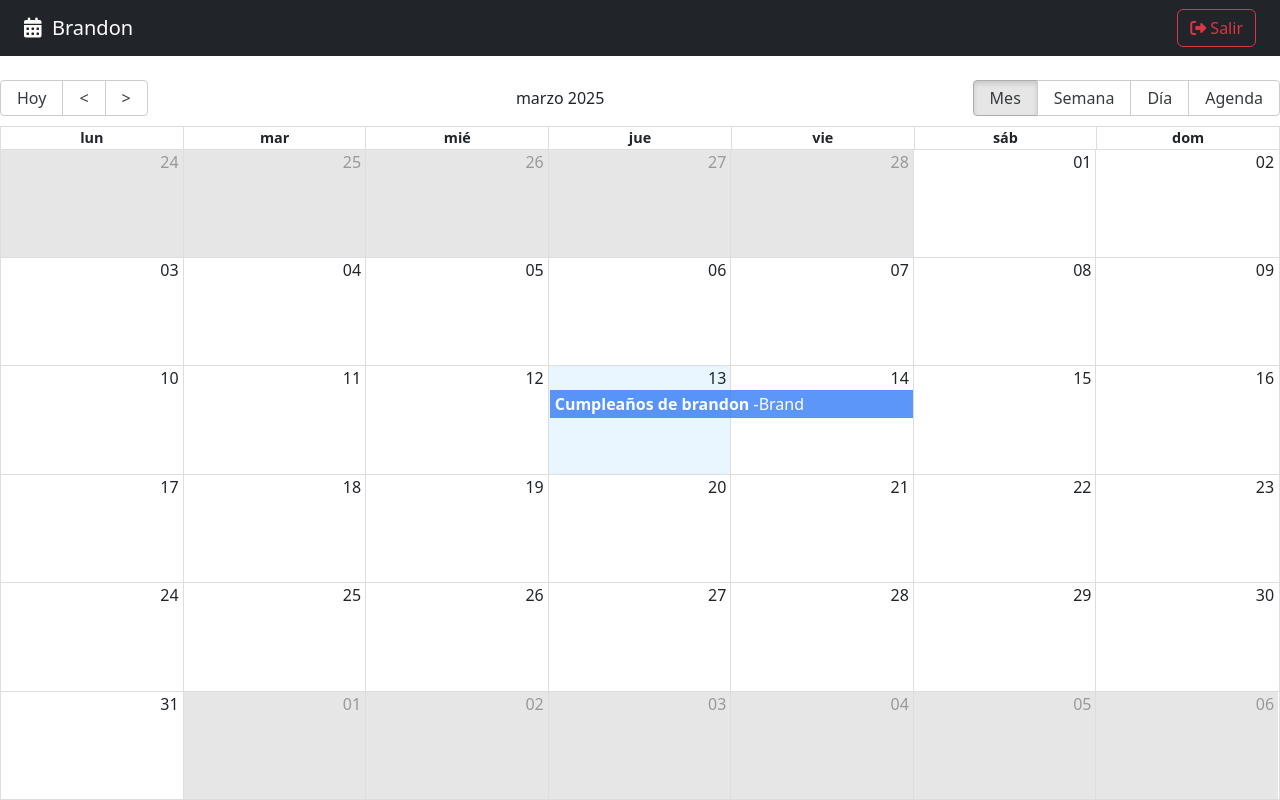
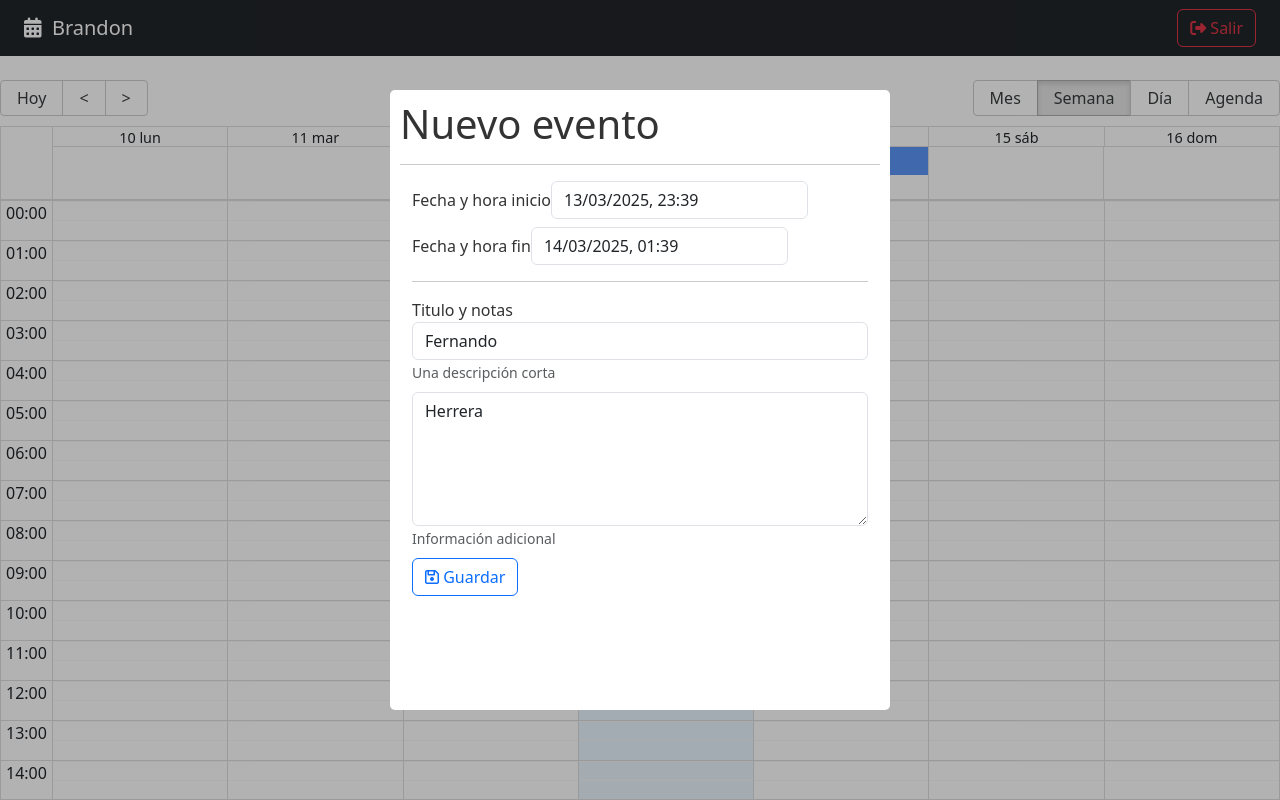
Before and after one commit to BrandGerry/calendar, a React (Vite) app: page / in a window 1280 px wide. Built offline with nearby package versions, Linux system fonts and the light colour scheme.

Commit message:
ADD:Calendar modal

```diff
--- a/package.json
+++ b/package.json
@@ -13,7 +13,9 @@
     "date-fns": "^4.1.0",
     "react": "^19.0.0",
     "react-big-calendar": "^1.18.0",
+    "react-datepicker": "^8.2.1",
     "react-dom": "^19.0.0",
+    "react-modal": "^3.16.3",
     "react-router-dom": "^7.3.0"
   },
   "devDependencies": {
--- a/src/calendar/pages/CalendarPage.jsx
+++ b/src/calendar/pages/CalendarPage.jsx
@@ -6,6 +6,7 @@
 import { localizer } from "../../helpers/calendarLocalizer";
 import { getMessagesEs } from "../../helpers/getMessages";
 import { CalendarEvent } from "./components/CalendarEvent";
+import { CalendarModal } from "./components/CalendarModal";
 
 const events = [
   {
@@ -24,8 +25,11 @@
 export const CalendarPage = () => {
   // const [view, setView] = useState(Views.MONTH);
   // const [date, setDate] = useState(new Date());
+  const [lastView, setLastView] = useState(
+    localStorage.getItem("lastView") || "week"
+  );
+
   const eventStyleGetter = (event, start, end, isSelected) => {
-    console.log("PUMAS", event, start, end, isSelected);
     const style = {
       backgroundColor: "#347CF7",
       borderRadius: "0px",
@@ -36,6 +40,20 @@
       style,
     };
   };
+
+  const onDoubleClick = (event) => {
+    console.log("hulk", { double: event });
+  };
+
+  const onSelect = (event) => {
+    console.log("marmota", { click1: event });
+  };
+
+  const onViewChanged = (event) => {
+    localStorage.setItem("lastView", event);
+    setLastView(event);
+  };
+
   return (
     <>
       <Navbar />
@@ -43,18 +61,23 @@
         culture="es"
         localizer={localizer}
         events={events}
+        defaultView={lastView}
         startAccessor="start"
         endAccessor="end"
         style={{ height: "calc(100vh - 80px)" }}
         messages={getMessagesEs()}
         eventPropGetter={eventStyleGetter}
         components={{ event: CalendarEvent }}
+        onDoubleClickEvent={onDoubleClick}
+        onSelectEvent={onSelect}
+        onView={onViewChanged}
         // view={view}
         // onView={setView}
         // date={date}
         // onNavigate={setDate}
         // views={[Views.MONTH, Views.WEEK, Views.DAY, Views.AGENDA]}
       />
+      <CalendarModal />
     </>
   );
 };
--- /dev/null
+++ b/src/calendar/pages/components/CalendarModal.jsx
@@ -0,0 +1,130 @@
+import { addHours } from "date-fns";
+import { useState } from "react";
+import Modal from "react-modal";
+import DatePicker, { registerLocale } from "react-datepicker";
+import "react-datepicker/dist/react-datepicker.css";
+import { es } from "date-fns/locale/es";
+registerLocale("es", es);
+
+const customStyles = {
+  content: {
+    top: "50%",
+    left: "50%",
+    right: "auto",
+    bottom: "auto",
+    marginRight: "-50%",
+    transform: "translate(-50%, -50%)",
+  },
+};
+Modal.setAppElement("#root");
+
+export const CalendarModal = () => {
+  const [isOpen, setIsOpen] = useState(true);
+
+  const onCloseModal = () => {
+    setIsOpen(false);
+  };
+  const [formValues, setFormValues] = useState({
+    title: "Fernando",
+    notes: "Herrera",
+    start: new Date(),
+    end: addHours(new Date(), 2),
+  });
+
+  const onInputChange = ({ target }) => {
+    setFormValues({
+      ...formValues,
+      [target.name]: target.value,
+    });
+  };
+
+  const onDateChanged = (event, changing) => {
+    setFormValues({
+      ...formValues,
+      [changing]: event,
+    });
+  };
+
+  return (
+    <Modal
+      isOpen={isOpen}
+      onRequestClose={onCloseModal}
+      style={customStyles}
+      className="modal"
+      overlayClassName="modal-fondo"
+      closeTimeoutMS={200}
+    >
+      <h1> Nuevo evento </h1>
+      <hr />
+      <form className="container">
+        <div className="form-group mb-2">
+          <label>Fecha y hora inicio</label>
+          <DatePicker
+            selected={formValues.start}
+            className="form-control"
+            onChange={(event) => {
+              onDateChanged(event, "start");
+            }}
+            dateFormat="Pp"
+            showTimeSelect
+            locale="es"
+            timeCaption="Hora"
+          />
+        </div>
+
+        <div className="form-group mb-2">
+          <label>Fecha y hora fin</label>
+          <DatePicker
+            minDate={formValues.start}
+            selected={formValues.end}
+            className="form-control"
+            onChange={(event) => {
+              onDateChanged(event, "end");
+            }}
+            dateFormat="Pp"
+            showTimeSelect
+            locale="es"
+            timeCaption="Hora"
+          />
+        </div>
+
+        <hr />
+        <div className="form-group mb-2">
+          <label>Titulo y notas</label>
+          <input
+            type="text"
+            className="form-control"
+            placeholder="Título del evento"
+            name="title"
+            autoComplete="off"
+            value={formValues.title}
+            onChange={onInputChange}
+          />
+          <small id="emailHelp" className="form-text text-muted">
+            Una descripción corta
+          </small>
+        </div>
+
+        <div className="form-group mb-2">
+          <textarea
+            type="text"
+            className="form-control"
+            placeholder="Notas"
+            rows="5"
+            name="notes"
+            value={formValues.notes}
+            onChange={onInputChange}
+          ></textarea>
+          <small id="emailHelp" className="form-text text-muted">
+            Información adicional
+          </small>
+        </div>
+
+        <button type="submit" className="btn btn-outline-primary btn-block">
+          <i className="far fa-save"></i>
+          <span> Guardar</span>
+        </button>
+      </form>
+    </Modal>
+  );
+};
--- a/src/styles.css
+++ b/src/styles.css
@@ -0,0 +1,40 @@
+/* Modal */
+.ReactModalPortal > div{
+  opacity: 0;
+}
+
+.ReactModalPortal .ReactModal__Overlay {
+  align-items: center;
+  display: flex;
+  justify-content: center;
+  transition: opacity .2s ease-in-out;
+  z-index: 999;
+}
+
+.modal-fondo {
+  background-color: rgba(0, 0, 0, 0.3);
+  bottom: 0;
+  left: 0;
+  right: 0;
+  top: 0;
+  position: fixed;
+}
+
+.ReactModalPortal .ReactModal__Overlay--after-open {
+  opacity: 1;
+}
+
+.ReactModalPortal .ReactModal__Overlay--before-close {
+  opacity: 0;
+}
+
+.modal {
+  background: white;
+  border-radius: 5px;
+  color: rgb(51, 51, 51);
+  display: inline;
+  max-height: 620px;
+  max-width: 500px;
+  outline: none;
+  padding: 10px;
+}
```
Also changed, not shown: 1 other file (tests, documents, lock files or other folders).
